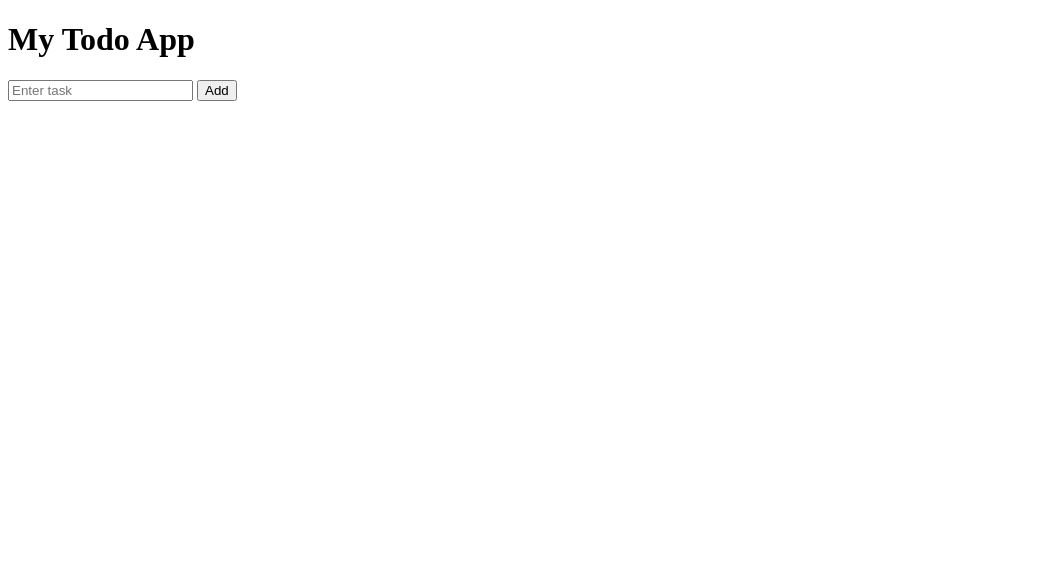
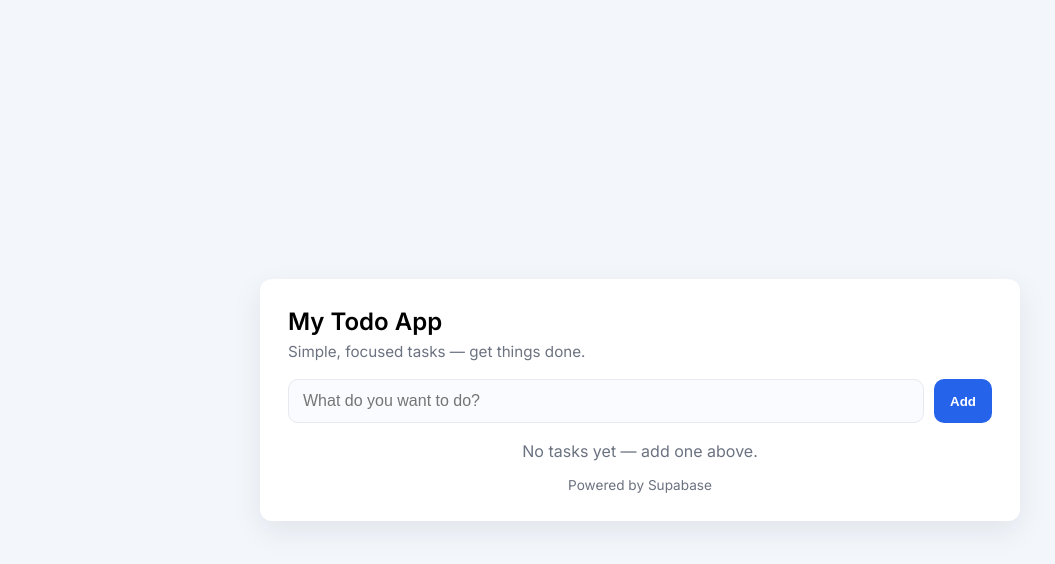
Before and after one commit to iram33/Supabase_front_backend_app, a plain HTML site: page index.html in a window 1280 px wide. Shown: the whole page, without its empty margins (0-1055 px from the left). Drawn offline with nearby package versions, Linux system fonts and the light colour scheme.

Commit message:
updated files

```diff
--- a/app.js
+++ b/app.js
@@ -1,7 +1,7 @@
 // Supabase Configuration
 // TODO: replace with your actual Supabase details
 const SUPABASE_URL = "http://127.0.0.1:54321"; // local emulator API URL
-const SUPABASE_ANON_KEY = "YOUR_ANON_KEY";
+const SUPABASE_ANON_KEY = "eyJhbGciOiJIUzI1NiIsInR5cCI6IkpXVCJ9.eyJpc3MiOiJzdXBhYmFzZS1kZW1vIiwicm9sZSI6ImFub24iLCJleHAiOjE5ODM4MTI5OTZ9.CRXP1A7WOeoJeXxjNni43kdQwgnWNReilDMblYTn_I0";
 
 // Initialize Supabase client
 let supabase = null;
--- a/index.html
+++ b/index.html
@@ -1,13 +1,34 @@
 <!DOCTYPE html>
-<html>
+<html lang="en">
 <head>
+  <meta charset="utf-8">
+  <meta name="viewport" content="width=device-width,initial-scale=1">
   <title>Supabase Todo App</title>
-</head>
+  <link rel="preconnect" href="https://fonts.googleapis.com">
+  <link rel="preconnect" href="https://fonts.gstatic.com" crossorigin>
+  <link href="https://fonts.googleapis.com/css2?family=Inter:wght@300;400;600&display=swap" rel="stylesheet">
+  <link rel="stylesheet" href="styles.css">
+  </head>
 <body>
-  <h1>My Todo App</h1>
-  <input type="text" id="taskInput" placeholder="Enter task">
-  <button onclick="addTask()">Add</button>
-  <ul id="taskList"></ul>
+  <div class="app">
+    <header class="app-header">
+      <h1>My Todo App</h1>
+      <p class="subtitle">Simple, focused tasks — get things done.</p>
+    </header>
+
+    <main>
+      <form id="taskForm" class="task-form" onsubmit="event.preventDefault(); addTask();">
+        <input type="text" id="taskInput" placeholder="What do you want to do?" aria-label="New task">
+        <button id="addButton" class="primary" type="submit">Add</button>
+      </form>
+
+      <ul id="taskList" class="task-list"></ul>
+      <p id="emptyState" class="empty">No tasks yet — add one above.</p>
+    </main>
+
+    <footer class="footer">Powered by Supabase</footer>
+  </div>
+
   <script src="https://cdn.jsdelivr.net/npm/@supabase/supabase-js@2"></script>
   <script src="app.js"></script>
 </body>
--- /dev/null
+++ b/styles.css
@@ -0,0 +1,57 @@
+:root{
+  --bg:#f3f6fb;
+  --card:#ffffff;
+  --muted:#6b7280;
+  --accent:#2563eb;
+  --radius:12px;
+  --shadow:0 10px 30px rgba(16,24,40,0.08);
+  font-family: 'Inter', system-ui, -apple-system, 'Segoe UI', Roboto, 'Helvetica Neue', Arial;
+}
+
+*{box-sizing:border-box}
+html,body{height:100%}
+body{
+  margin:0;
+  background:var(--bg);
+  font-family:var(--font, 'Inter', sans-serif);
+  -webkit-font-smoothing:antialiased;
+  -moz-osx-font-smoothing:grayscale;
+  display:flex;
+  align-items:center;
+  justify-content:center;
+  padding:32px;
+}
+
+.app{
+  width:100%;
+  max-width:760px;
+  background:var(--card);
+  border-radius:var(--radius);
+  box-shadow:var(--shadow);
+  padding:28px;
+}
+
+.app-header h1{margin:0;font-size:1.5rem;font-weight:600}
+.subtitle{color:var(--muted);margin:6px 0 18px;font-size:0.95rem}
+
+.task-form{display:flex;gap:10px}
+.task-form input{
+  flex:1;padding:12px 14px;border-radius:10px;border:1px solid #e6e9ef;font-size:1rem;outline:none;background:#fafbff
+}
+.task-form input:focus{box-shadow:0 4px 14px rgba(37,99,235,0.12);border-color:rgba(37,99,235,0.35)}
+.primary{background:var(--accent);color:#fff;border:none;padding:10px 16px;border-radius:10px;font-weight:600;cursor:pointer}
+.primary:active{transform:translateY(1px)}
+.primary:disabled{opacity:0.6;cursor:not-allowed}
+
+.task-list{list-style:none;padding:0;margin:18px 0 8px}
+.task-list li{display:flex;align-items:center;justify-content:space-between;padding:12px;border-radius:8px;border:1px solid #f1f3f8;background:#fff;margin-bottom:8px}
+.task-list li .meta{color:var(--muted);font-size:0.9rem}
+
+.empty{color:var(--muted);text-align:center;margin-top:8px}
+
+.footer{color:var(--muted);font-size:0.85rem;text-align:center;margin-top:14px}
+
+@media (max-width:420px){
+  .app{padding:18px}
+  .task-form input{padding:10px}
+}
```
Also changed, not shown: prometheus.yml (added, +33 -0 lines), 1 other file.
